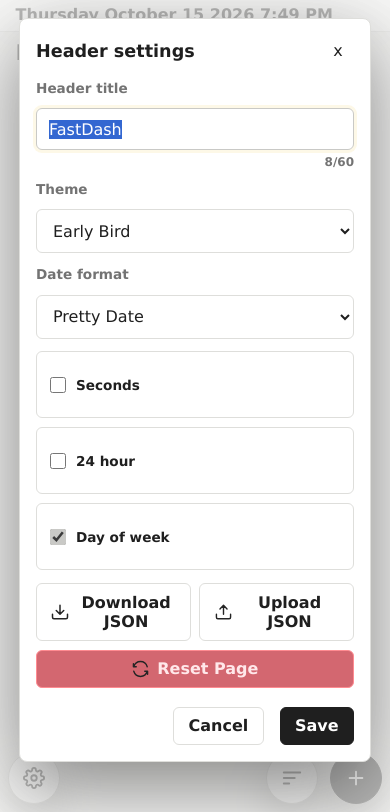
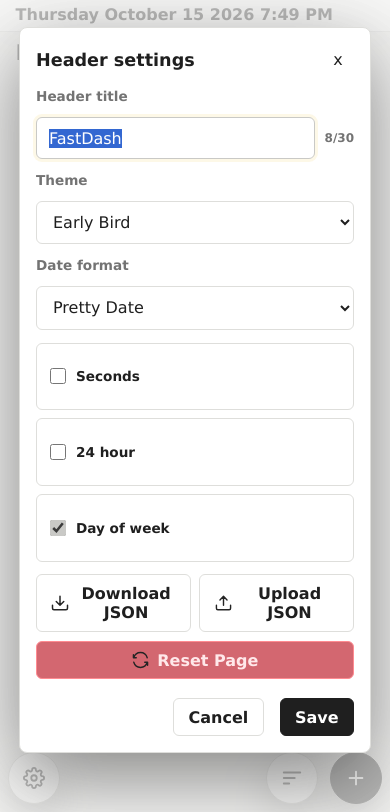
Before and after one commit to shdeva/FastDash, a plain HTML site: page index.html in a window 390 px wide. Both pictures are taken after a click on the button 33 px from the left and 810 px from the top of the page. Shown: the part 32-844 px from the top of the page. Drawn offline with Linux system fonts and the light colour scheme; no server answers.

Commit message:
Font adjustments and new Tablet viewport logic

```diff
--- a/app.js
+++ b/app.js
@@ -2,6 +2,7 @@ const USER_CONFIG_PATH = "config/FastDash_userconfig.json";
 const DEFAULT_CONFIG_PATH = "FastDash_defaultconfig.json";
 const USER_CONFIG_SAVE_DEBOUNCE_MS = 250;
 const MAX_TITLE_LENGTH = 60;
+const MAX_HEADER_TITLE_LENGTH = 30;
 const defaultSettings = {
     title: "FastDash",
     theme: "early-bird",
@@ -65,7 +66,7 @@ function pad(value) {
 
 function normalizeSettings(settings) {
     const normalized = { ...defaultSettings, ...settings };
-    normalized.title = trimToLength(normalized.title, MAX_TITLE_LENGTH) || defaultSettings.title;
+    normalized.title = trimToLength(normalized.title, MAX_HEADER_TITLE_LENGTH) || defaultSettings.title;
 
     if (settings?.prettyDate && normalized.dateFormat !== "pretty") {
         normalized.dateFormat = "pretty";
@@ -129,11 +130,11 @@ function updateLocalTime() {
 function applySettings() {
     const settings = getSettings();
 
-    if (headerTitle) headerTitle.textContent = trimToLength(settings.title || defaultSettings.title, MAX_TITLE_LENGTH);
-    document.title = trimToLength(settings.title || defaultSettings.title, MAX_TITLE_LENGTH);
+    if (headerTitle) headerTitle.textContent = trimToLength(settings.title || defaultSettings.title, MAX_HEADER_TITLE_LENGTH);
+    document.title = trimToLength(settings.title || defaultSettings.title, MAX_HEADER_TITLE_LENGTH);
     document.documentElement.dataset.theme = settings.theme || defaultSettings.theme;
 
-    if (headerTitleInput) headerTitleInput.value = trimToLength(settings.title || defaultSettings.title, MAX_TITLE_LENGTH);
+    if (headerTitleInput) headerTitleInput.value = trimToLength(settings.title || defaultSettings.title, MAX_HEADER_TITLE_LENGTH);
     updateCharacterCounter(headerTitleInput);
     if (themeSelect) themeSelect.value = settings.theme || defaultSettings.theme;
     if (dateFormatSelect) dateFormatSelect.value = settings.dateFormat || defaultSettings.dateFormat;
@@ -156,7 +157,7 @@ settingsForm?.addEventListener("submit", (event) => {
 
     event.preventDefault();
     saveSettings({
-        title: trimToLength(headerTitleInput.value, MAX_TITLE_LENGTH) || defaultSettings.title,
+        title: trimToLength(headerTitleInput.value, MAX_HEADER_TITLE_LENGTH) || defaultSettings.title,
         theme: themeSelect.value,
         dateFormat: dateFormatSelect.value,
         showSeconds: showSecondsInput.checked,
--- a/index.html
+++ b/index.html
@@ -4,7 +4,7 @@
         <meta charset="UTF-8">
         <meta name="viewport" content="width=device-width, initial-scale=1.0">
         <title>FastDash</title>
-        <link rel="stylesheet" href="style.css?v=20260705-9">
+        <link rel="stylesheet" href="style.css?v=20260705-11">
         <link rel="stylesheet" href="buttons.css?v=20260705-6">
         <link rel="stylesheet" href="themes.css?v=20260705-66">
     </head>
@@ -107,8 +107,10 @@
                 </div>
 
                 <label for="header-title-input">Header title</label>
-                <input id="header-title-input" type="text" maxlength="60" autocomplete="off" required>
-                <span class="character-counter" data-counter-for="header-title-input">0/60</span>
+                <div class="header-title-field">
+                    <input id="header-title-input" type="text" maxlength="30" autocomplete="off" aria-describedby="header-title-counter" required>
+                    <span id="header-title-counter" class="character-counter" data-counter-for="header-title-input">0/30</span>
+                </div>
 
                 <label for="theme-select">Theme</label>
                 <select id="theme-select">
@@ -164,6 +166,6 @@
             </form>
         </dialog>
 
-        <script src="app.js?v=20260705-5"></script>
+        <script src="app.js?v=20260705-6"></script>
     </body>
 </html>
--- a/style.css
+++ b/style.css
@@ -114,6 +114,18 @@ h1 {
     font-weight: 700;
 }
 
+.header-title-field {
+    display: grid;
+    grid-template-columns: minmax(0, 1fr) auto;
+    align-items: center;
+    gap: 0.6rem;
+}
+
+.header-title-field .character-counter {
+    margin-top: 0;
+    white-space: nowrap;
+}
+
 .character-counter {
     justify-self: end;
     margin-top: -0.45rem;
@@ -218,6 +230,16 @@ h1 {
     }
 }
 
+@media (width < 700px), (height < 700px) {
+    #header-title {
+        font-size: 1.25rem;
+    }
+
+    #local-time {
+        font-size: 1rem;
+    }
+}
+
 @media (max-aspect-ratio: 9 / 16) {
     .title-bar {
         position: sticky;
```
